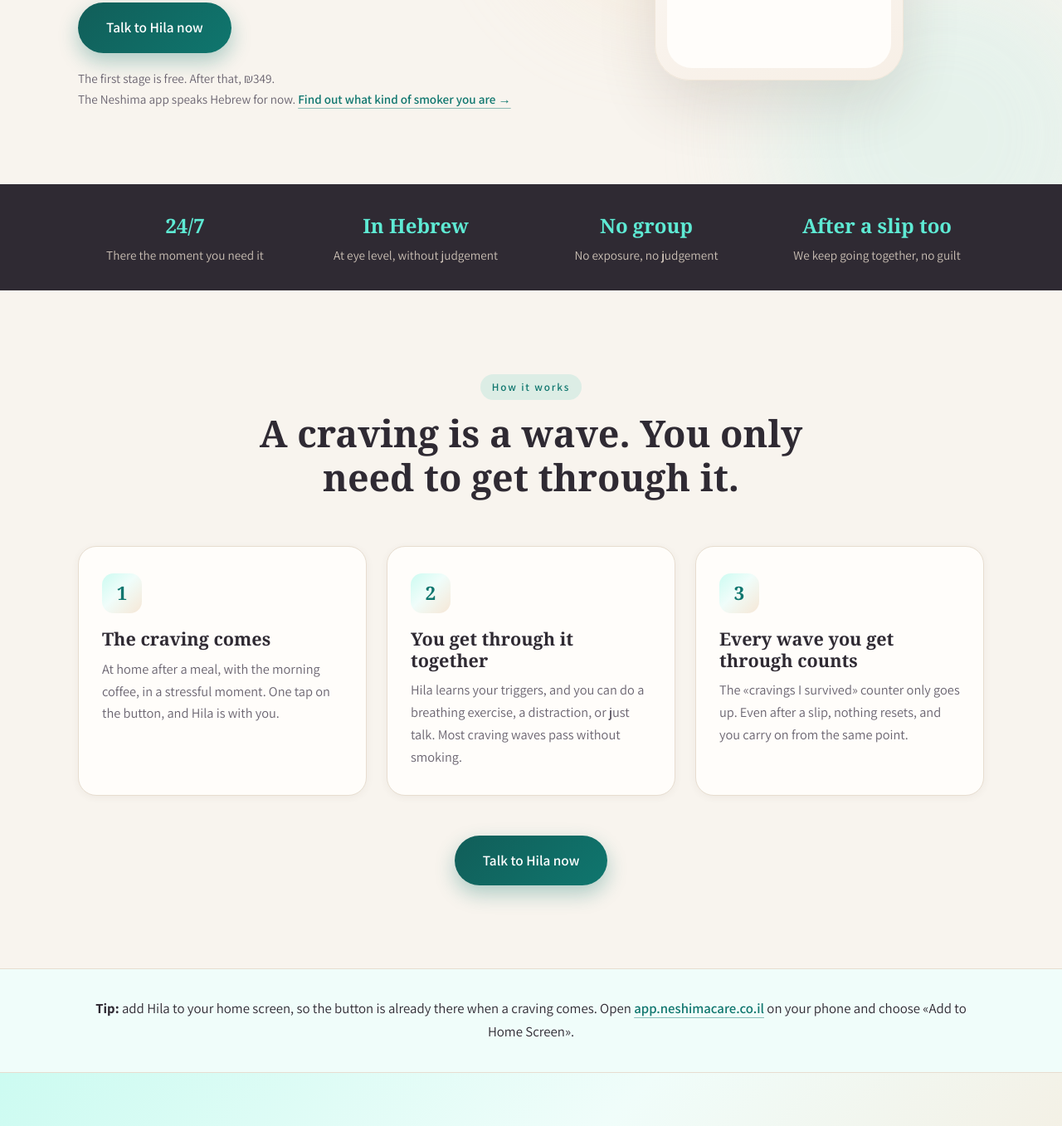
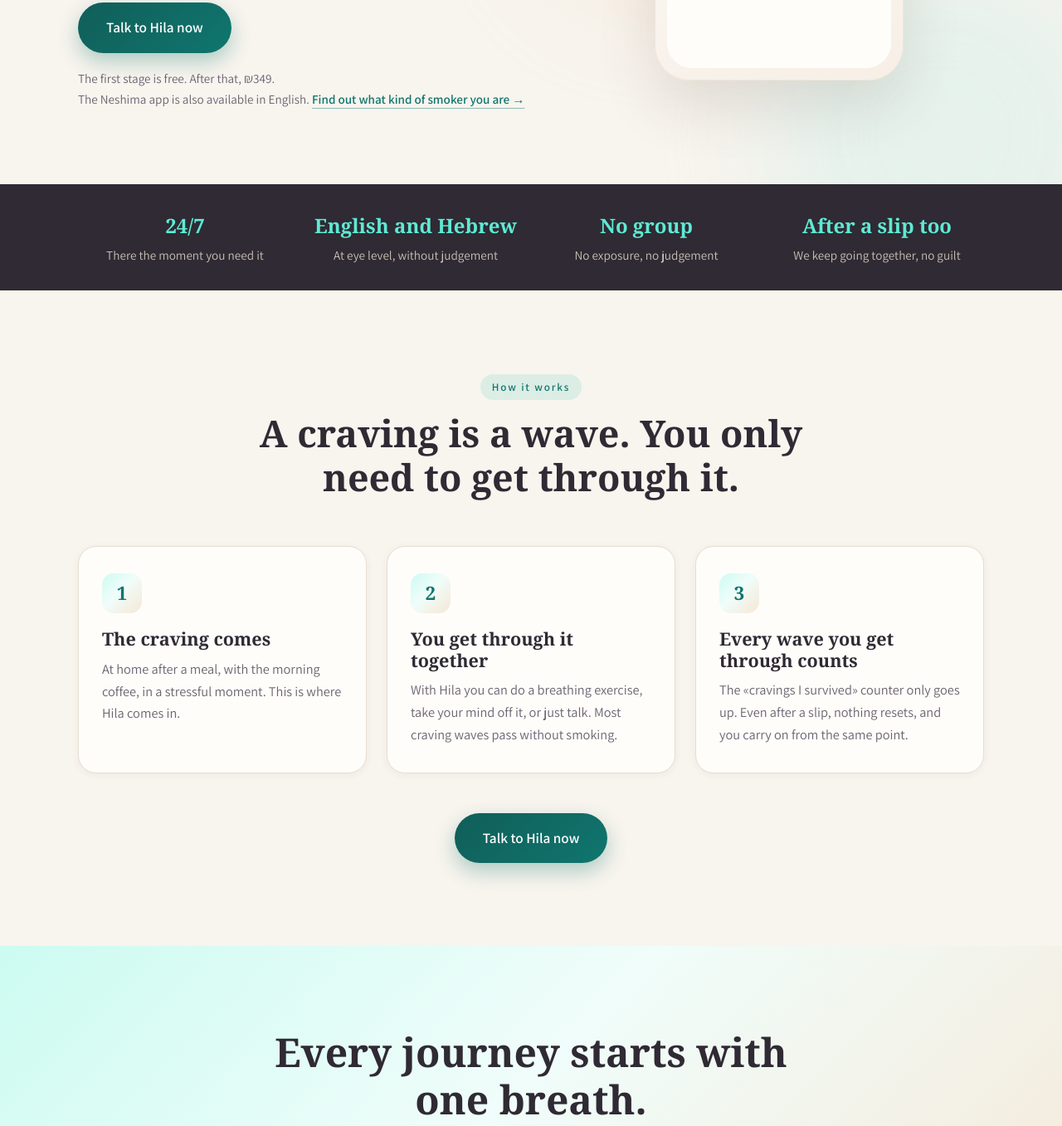
Before and after one commit to olyasir/neshima_web, a plain HTML site: page en.html in a window 1280 px wide. Shown: the part 594-1951 px from the top of the page at 83% size. Drawn offline with Linux system fonts and the light colour scheme; a web font is replaced by a local one.

Commit message:
English pages open the app in English and say it speaks English
Every app link on en.html and quiz-en.html carries ?lang=en; Hebrew-only lines now say English and Hebrew; the trigger-learning and always-there lines are dropped as on the Hebrew page.

```diff
--- a/en.html
+++ b/en.html
@@ -5,7 +5,7 @@
   <meta name="viewport" content="width=device-width, initial-scale=1.0" />
   <meta name="theme-color" content="#f6f1ea" />
   <title>Neshima — personal support for quitting smoking</title>
-  <meta name="description" content="Personal support for people quitting smoking. One tap at the hardest moment, and Hila, Neshima’s AI coach, rides out the craving with you, any hour, without judgement. The coach speaks Hebrew." />
+  <meta name="description" content="Personal support for people quitting smoking. One tap at the hardest moment, and Hila, Neshima’s AI coach, rides out the craving with you, any hour, without judgement. In English and Hebrew." />
 
   <!-- Open Graph -->
   <meta property="og:type" content="website" />
@@ -43,7 +43,7 @@
 
       <a href="/" class="lang-toggle" lang="he" hreflang="he">עברית</a>
 
-      <a href="https://app.neshimacare.co.il" class="btn btn-primary btn-sm nav-cta js-chat">Talk to Hila</a>
+      <a href="https://app.neshimacare.co.il/?lang=en" class="btn btn-primary btn-sm nav-cta js-chat">Talk to Hila</a>
 
       <button class="nav-toggle" id="navToggle" aria-label="Open menu" aria-expanded="false">
         <span></span><span></span><span></span>
@@ -53,7 +53,7 @@
       <a href="#moment">How it works</a>
       <a href="/quiz-en.html">What kind of smoker are you</a>
       <a href="/" lang="he" hreflang="he">עברית</a>
-      <a href="https://app.neshimacare.co.il" class="btn btn-primary js-chat">Talk to Hila</a>
+      <a href="https://app.neshimacare.co.il/?lang=en" class="btn btn-primary js-chat">Talk to Hila</a>
     </nav>
   </header>
 
@@ -74,10 +74,10 @@
             One tap at the hardest moment. Hila, Neshima’s AI coach, rides out the craving with you, any hour, without judgement.
           </p>
           <div class="hero-cta">
-            <a href="https://app.neshimacare.co.il" class="btn btn-primary btn-lg js-chat">Talk to Hila now</a>
+            <a href="https://app.neshimacare.co.il/?lang=en" class="btn btn-primary btn-lg js-chat">Talk to Hila now</a>
           </div>
           <p class="hero-note">The first stage is free. After that, ₪349.</p>
-          <p class="hero-note">The Neshima app speaks Hebrew for now. <a href="/quiz-en.html">Find out what kind of smoker you are →</a></p>
+          <p class="hero-note">The Neshima app is also available in English. <a href="/quiz-en.html">Find out what kind of smoker you are →</a></p>
         </div>
 
         <div class="hero-art reveal">
@@ -93,9 +93,9 @@
                 <div class="bubble bot">Let’s breathe together: a slow 4-second inhale, a short pause, and a long 6-second exhale. Two more like that. Most craving waves pass without smoking: they rise, peak, and fall.</div>
               </div>
               <div class="demo-end" id="demoEnd" hidden>
-                <p>That was a taste. Inside, Hila learns your triggers, and this button is with you at every moment.</p>
+                <p>That was a taste.</p>
                 <div class="demo-end-cta">
-                  <a href="https://app.neshimacare.co.il" class="btn btn-primary btn-sm js-chat">Talk to Hila</a>
+                  <a href="https://app.neshimacare.co.il/?lang=en" class="btn btn-primary btn-sm js-chat">Talk to Hila</a>
                 </div>
               </div>
             </div>
@@ -108,7 +108,7 @@
     <section class="strip reveal">
       <div class="container strip-inner">
         <div class="strip-item"><strong>24/7</strong><span>There the moment you need it</span></div>
-        <div class="strip-item"><strong>In Hebrew</strong><span>At eye level, without judgement</span></div>
+        <div class="strip-item"><strong>English and Hebrew</strong><span>At eye level, without judgement</span></div>
         <div class="strip-item"><strong>No group</strong><span>No exposure, no judgement</span></div>
         <div class="strip-item"><strong>After a slip too</strong><span>We keep going together, no guilt</span></div>
       </div>
@@ -126,12 +126,12 @@
           <article class="step reveal">
             <div class="step-num" aria-hidden="true">1</div>
             <h3>The craving comes</h3>
-            <p>At home after a meal, with the morning coffee, in a stressful moment. One tap on the button, and Hila is with you.</p>
+            <p>At home after a meal, with the morning coffee, in a stressful moment. This is where Hila comes in.</p>
           </article>
           <article class="step reveal">
             <div class="step-num" aria-hidden="true">2</div>
             <h3>You get through it together</h3>
-            <p>Hila learns your triggers, and you can do a breathing exercise, a distraction, or just talk. Most craving waves pass without smoking.</p>
+            <p>With Hila you can do a breathing exercise, take your mind off it, or just talk. Most craving waves pass without smoking.</p>
           </article>
           <article class="step reveal">
             <div class="step-num" aria-hidden="true">3</div>
@@ -141,15 +141,8 @@
         </div>
 
         <div class="cta-center reveal">
-          <a href="https://app.neshimacare.co.il" class="btn btn-primary btn-lg js-chat">Talk to Hila now</a>
+          <a href="https://app.neshimacare.co.il/?lang=en" class="btn btn-primary btn-lg js-chat">Talk to Hila now</a>
         </div>
-      </div>
-    </section>
-
-    <!-- ===== Install hint ===== -->
-    <section class="install-strip reveal">
-      <div class="container install-strip-inner">
-        <p><strong>Tip:</strong> add Hila to your home screen, so the button is already there when a craving comes. Open <a href="https://app.neshimacare.co.il">app.neshimacare.co.il</a> on your phone and choose «Add to Home Screen».</p>
       </div>
     </section>
 
@@ -159,7 +152,7 @@
         <h2>Every journey starts with one breath.</h2>
         <p class="lead">The next wave will come, and this time you won’t be alone in it. Hila is waiting for you right now.</p>
         <div class="cta-center">
-          <a href="https://app.neshimacare.co.il" class="btn btn-primary btn-lg js-chat">Talk to Hila now</a>
+          <a href="https://app.neshimacare.co.il/?lang=en" class="btn btn-primary btn-lg js-chat">Talk to Hila now</a>
         </div>
       </div>
     </section>
@@ -172,7 +165,7 @@
         <svg class="brand-mark" viewBox="0 0 48 48" aria-hidden="true"><use href="#logo-mark"></use></svg>
         <span class="brand-name">Neshima</span>
       </div>
-      <p class="footer-tag">Personal AI support for quitting smoking · In Hebrew, without judgement.</p>
+      <p class="footer-tag">Personal AI support for quitting smoking · In English and Hebrew.</p>
       <p class="footer-fine">© 2026 Neshima. All rights reserved. · Neshima is not a substitute for medical advice. If you are in distress, get help: ERAN 1201.</p>
     </div>
   </footer>
--- a/quiz.js
+++ b/quiz.js
@@ -164,7 +164,7 @@
       secondarySubLabel: function (title) { return 'And for your ' + title.toLowerCase() + ' side:'; },
       bridgeHeader: 'And for the critical moment itself',
       bridgeBody: function (moment) {
-        return 'For your type, the critical moment is ' + moment + '. That’s exactly why we built Hila, Neshima’s coach: a real conversation right at that moment, 24/7, without judgement. The Neshima app speaks Hebrew for now.';
+        return 'For your type, the critical moment is ' + moment + '. That’s exactly why we built Hila, Neshima’s coach: a real conversation right at that moment, 24/7, without judgement. The Neshima app is also available in English.';
       },
       shareNudge: 'Know people who’d recognise themselves in this type? Send them the quiz.',
       cravingLines: {
```
Also changed, not shown: quiz-en.html (+3 -3 lines).
